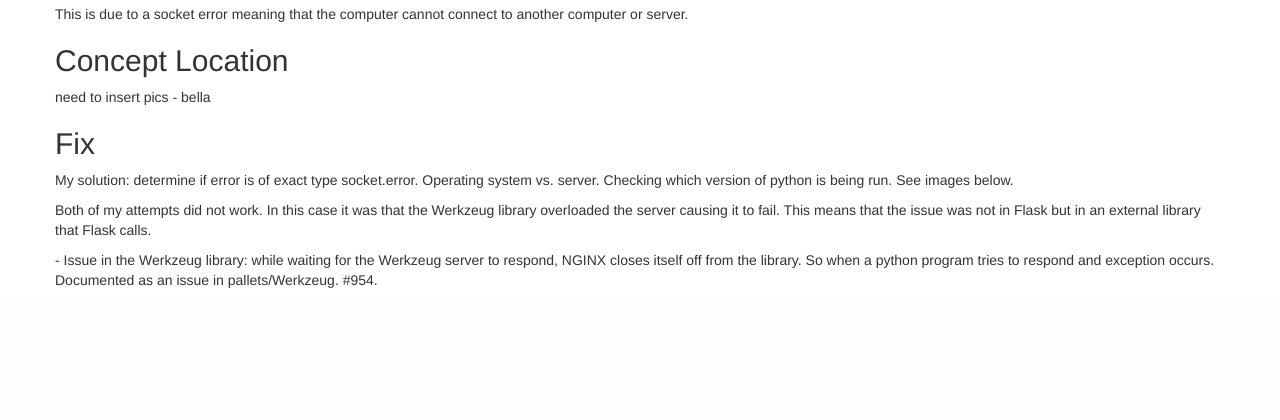
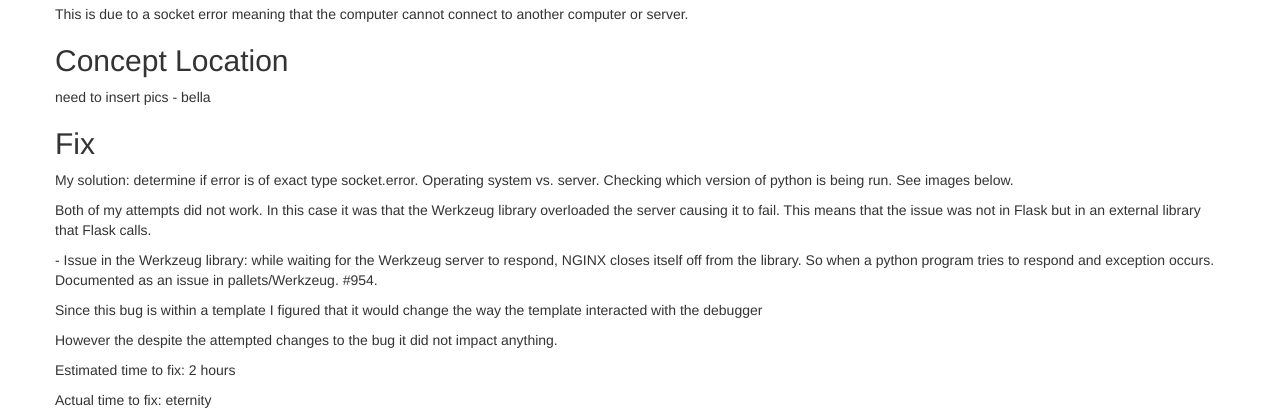
Before and after one commit to team-Slytherin-CSE2410/presentation, a Flask app: page /bug3 in a window 1280 px wide. Shown: the part 626-1046 px from the top of the page. Before the commit the page ends 914 px from the top, so only its background shows below. Run offline with Flask 2, Linux system fonts and the light colour scheme; parts of the project's set-up code (start-up, migrations or seed data) failed here and were passed over; some libraries are stand-ins or nearby versions.

Commit message:
Update bug3.html

```diff
--- a/templates/bug3.html
+++ b/templates/bug3.html
@@ -53,6 +53,15 @@ if __name__ == '__main__':
                     <p>   - Issue in the Werkzeug library:  while waiting for the Werkzeug server to respond, NGINX closes itself off from the library. So when a python program tries to respond and exception occurs.  Documented as an issue in pallets/Werkzeug. #954.
                     </p>
 
+		<p>Since this bug is within a template I figured that it would change the way the template interacted with the debugger</p>
+		<p>However the despite the attempted changes to the bug it did not impact anything.</p>
+
+
+		<p> Estimated time to fix: 2 hours</p>
+		<p> Actual time to fix: eternity</p>
+
+
+
 
 
             </div>
```
